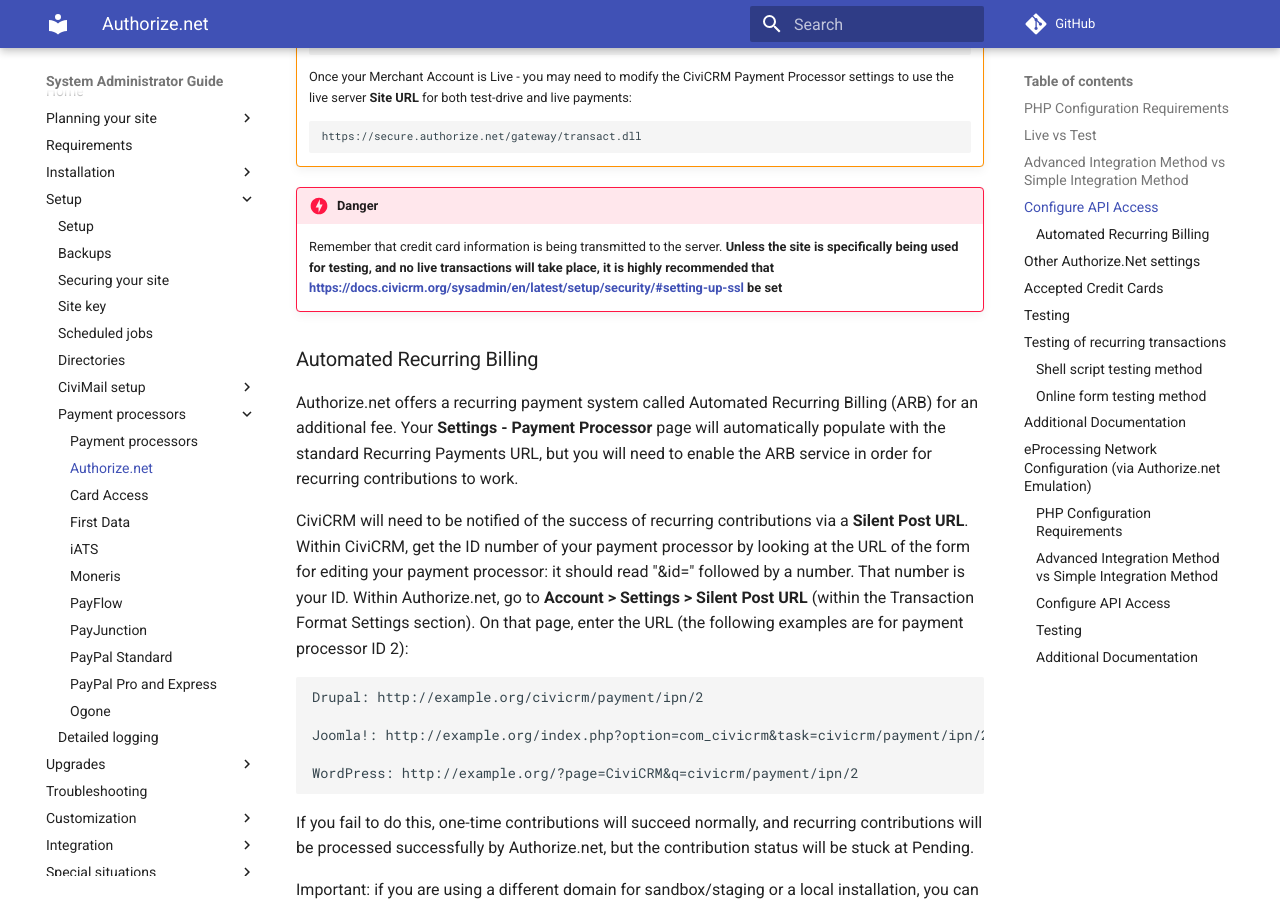
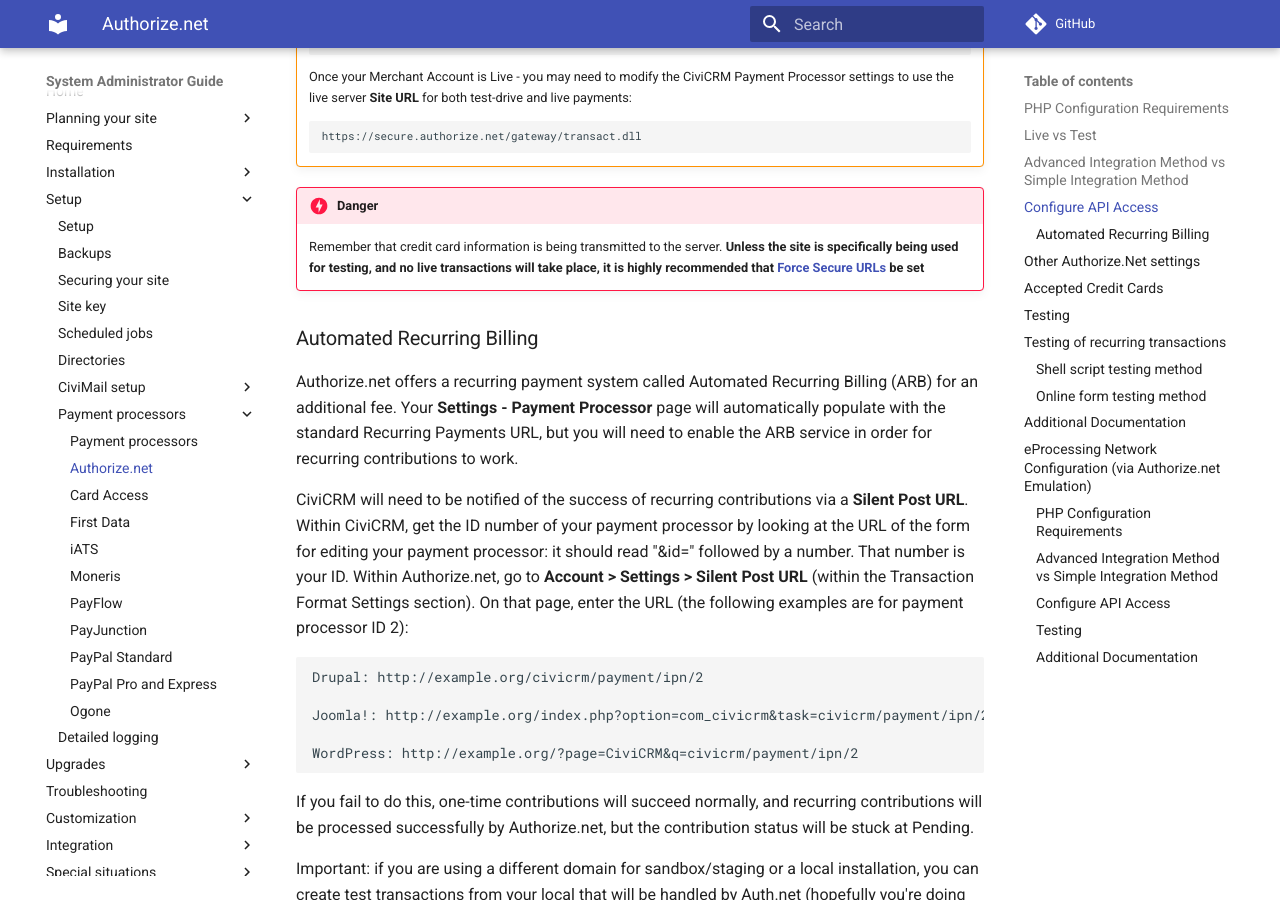
Before and after one commit to civicrm/civicrm-sysadmin-guide, an MkDocs documentation site: the page built from docs/setup/payment-processors/authorize-net.md, in a window 1280 px wide and 900 px high, scrolled down 2918 px. Built offline with MkDocs 1.6.1 and Material for MkDocs 9.7.7, drawn with Linux system fonts in a browser that asks for light colours; comment, search, counter and statistics services are not loaded; old or Windows-style settings are respelled for this version of MkDocs.

Commit message:
Update authorize-net.md
Fix Markdown for link added on 12/6.

```diff
--- a/docs/setup/payment-processors/authorize-net.md
+++ b/docs/setup/payment-processors/authorize-net.md
@@ -89,7 +89,7 @@ If you would like to use an Authorize.net Developer Test Account, you can sign u
 
 !!! danger
 
-    Remember that credit card information is being transmitted to the server. **Unless the site is specifically being used for testing, and no live transactions will take place, it is highly recommended that [https://docs.civicrm.org/sysadmin/en/latest/setup/security/#setting-up-ssl](Force Secure URLs) be set**
+    Remember that credit card information is being transmitted to the server. **Unless the site is specifically being used for testing, and no live transactions will take place, it is highly recommended that [Force Secure URLs](https://docs.civicrm.org/sysadmin/en/latest/setup/security/#setting-up-ssl) be set**
 
 
 ### Automated Recurring Billing
```
